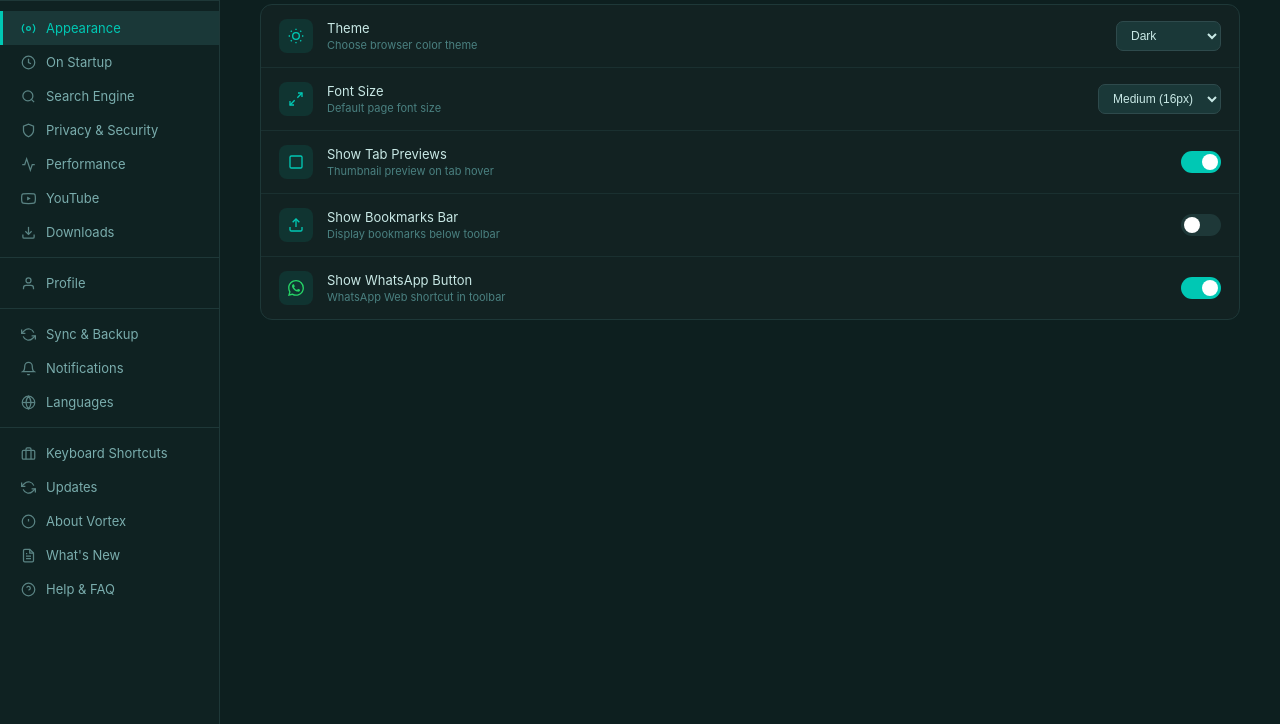
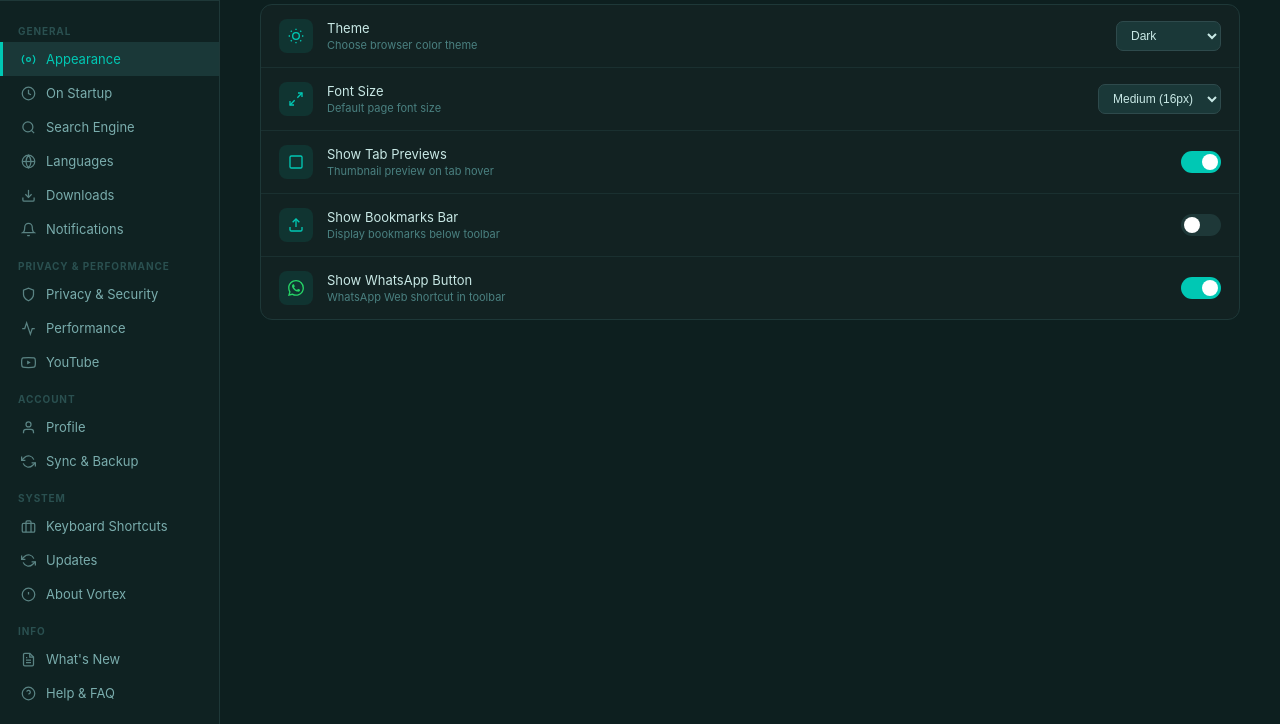
Before and after one commit to RupamSatyaki/VORTEX-Browser, an Electron app: page src/renderer/settings.html in a window 1280 px wide. Shown: the part 76-800 px from the top of the page. Drawn offline with Linux system fonts and the light colour scheme.

Commit message:
v1.2.1: Settings sidebar grouped sections redesign

```diff
--- a/package.json
+++ b/package.json
@@ -1,6 +1,6 @@
 {
   "name": "vortex",
-  "version": "1.2.0",
+  "version": "1.2.1",
   "description": "Vortex Browser - Electron based browser",
   "main": "main.js",
   "author": "Vortex",
--- a/src/renderer/settings.html
+++ b/src/renderer/settings.html
@@ -118,6 +118,16 @@
             height: 1px;
             background: #1e3838;
             margin: 8px 0;
+        }
+
+        .nav-group-label {
+            font-size: 10px;
+            font-weight: 700;
+            text-transform: uppercase;
+            letter-spacing: 0.9px;
+            color: #2a5050;
+            padding: 14px 18px 5px;
+            user-select: none;
         }
 
         /* ── Main content ── */
@@ -586,127 +596,87 @@
             <span>Settings</span>
         </div>
 
+        <!-- Group: General -->
+        <div class="nav-group-label">General</div>
+
         <div class="nav-item active" data-section="appearance">
-            <svg viewBox="0 0 24 24" width="15" height="15" fill="none" stroke="currentColor" stroke-width="2">
-                <circle cx="12" cy="12" r="3" />
-                <path d="M19.07 4.93a10 10 0 0 1 0 14.14M4.93 4.93a10 10 0 0 0 0 14.14" />
-            </svg>
+            <svg viewBox="0 0 24 24" width="15" height="15" fill="none" stroke="currentColor" stroke-width="2"><circle cx="12" cy="12" r="3"/><path d="M19.07 4.93a10 10 0 0 1 0 14.14M4.93 4.93a10 10 0 0 0 0 14.14"/></svg>
             Appearance
         </div>
         <div class="nav-item" data-section="startup">
-            <svg viewBox="0 0 24 24" width="15" height="15" fill="none" stroke="currentColor" stroke-width="2">
-                <circle cx="12" cy="12" r="10" />
-                <polyline points="12 6 12 12 16 14" />
-            </svg>
+            <svg viewBox="0 0 24 24" width="15" height="15" fill="none" stroke="currentColor" stroke-width="2"><circle cx="12" cy="12" r="10"/><polyline points="12 6 12 12 16 14"/></svg>
             On Startup
         </div>
         <div class="nav-item" data-section="search">
-            <svg viewBox="0 0 24 24" width="15" height="15" fill="none" stroke="currentColor" stroke-width="2">
-                <circle cx="11" cy="11" r="8" />
-                <path d="m21 21-4.35-4.35" />
-            </svg>
+            <svg viewBox="0 0 24 24" width="15" height="15" fill="none" stroke="currentColor" stroke-width="2"><circle cx="11" cy="11" r="8"/><path d="m21 21-4.35-4.35"/></svg>
             Search Engine
         </div>
+        <div class="nav-item" data-section="languages">
+            <svg viewBox="0 0 24 24" width="15" height="15" fill="none" stroke="currentColor" stroke-width="2"><circle cx="12" cy="12" r="10"/><line x1="2" y1="12" x2="22" y2="12"/><path d="M12 2a15.3 15.3 0 0 1 4 10 15.3 15.3 0 0 1-4 10 15.3 15.3 0 0 1-4-10 15.3 15.3 0 0 1 4-10z"/></svg>
+            Languages
+        </div>
+        <div class="nav-item" data-section="downloads">
+            <svg viewBox="0 0 24 24" width="15" height="15" fill="none" stroke="currentColor" stroke-width="2"><path d="M21 15v4a2 2 0 0 1-2 2H5a2 2 0 0 1-2-2v-4"/><polyline points="7 10 12 15 17 10"/><line x1="12" y1="15" x2="12" y2="3"/></svg>
+            Downloads
+        </div>
+        <div class="nav-item" data-section="notifications">
+            <svg viewBox="0 0 24 24" width="15" height="15" fill="none" stroke="currentColor" stroke-width="2"><path d="M18 8A6 6 0 0 0 6 8c0 7-3 9-3 9h18s-3-2-3-9"/><path d="M13.73 21a2 2 0 0 1-3.46 0"/></svg>
+            Notifications
+        </div>
+
+        <!-- Group: Privacy & Performance -->
+        <div class="nav-group-label">Privacy & Performance</div>
+
         <div class="nav-item" data-section="privacy">
-            <svg viewBox="0 0 24 24" width="15" height="15" fill="none" stroke="currentColor" stroke-width="2">
-                <path d="M12 22s8-4 8-10V5l-8-3-8 3v7c0 6 8 10 8 10z" />
-            </svg>
+            <svg viewBox="0 0 24 24" width="15" height="15" fill="none" stroke="currentColor" stroke-width="2"><path d="M12 22s8-4 8-10V5l-8-3-8 3v7c0 6 8 10 8 10z"/></svg>
             Privacy & Security
         </div>
         <div class="nav-item" data-section="performance">
-            <svg viewBox="0 0 24 24" width="15" height="15" fill="none" stroke="currentColor" stroke-width="2">
-                <polyline points="22 12 18 12 15 21 9 3 6 12 2 12" />
-            </svg>
+            <svg viewBox="0 0 24 24" width="15" height="15" fill="none" stroke="currentColor" stroke-width="2"><polyline points="22 12 18 12 15 21 9 3 6 12 2 12"/></svg>
             Performance
         </div>
         <div class="nav-item" data-section="youtube">
-            <svg viewBox="0 0 24 24" width="15" height="15" fill="none" stroke="currentColor" stroke-width="2">
-                <path
-                    d="M22.54 6.42a2.78 2.78 0 0 0-1.95-1.96C18.88 4 12 4 12 4s-6.88 0-8.59.46A2.78 2.78 0 0 0 1.46 6.42 29 29 0 0 0 1 12a29 29 0 0 0 .46 5.58 2.78 2.78 0 0 0 1.95 1.96C5.12 20 12 20 12 20s6.88 0 8.59-.46a2.78 2.78 0 0 0 1.95-1.96A29 29 0 0 0 23 12a29 29 0 0 0-.46-5.58z" />
-                <polygon points="9.75 15.02 15.5 12 9.75 8.98 9.75 15.02" fill="currentColor" stroke="none" />
-            </svg>
+            <svg viewBox="0 0 24 24" width="15" height="15" fill="none" stroke="currentColor" stroke-width="2"><path d="M22.54 6.42a2.78 2.78 0 0 0-1.95-1.96C18.88 4 12 4 12 4s-6.88 0-8.59.46A2.78 2.78 0 0 0 1.46 6.42 29 29 0 0 0 1 12a29 29 0 0 0 .46 5.58 2.78 2.78 0 0 0 1.95 1.96C5.12 20 12 20 12 20s6.88 0 8.59-.46a2.78 2.78 0 0 0 1.95-1.96A29 29 0 0 0 23 12a29 29 0 0 0-.46-5.58z"/><polygon points="9.75 15.02 15.5 12 9.75 8.98 9.75 15.02" fill="currentColor" stroke="none"/></svg>
             YouTube
         </div>
-        <div class="nav-item" data-section="downloads">
-            <svg viewBox="0 0 24 24" width="15" height="15" fill="none" stroke="currentColor" stroke-width="2">
-                <path d="M21 15v4a2 2 0 0 1-2 2H5a2 2 0 0 1-2-2v-4" />
-                <polyline points="7 10 12 15 17 10" />
-                <line x1="12" y1="15" x2="12" y2="3" />
-            </svg>
-            Downloads
-        </div>
-        <div class="nav-sep"></div>
+
+        <!-- Group: Account -->
+        <div class="nav-group-label">Account</div>
+
         <div class="nav-item" data-section="profile">
-            <svg viewBox="0 0 24 24" width="15" height="15" fill="none" stroke="currentColor" stroke-width="2">
-                <path d="M20 21v-2a4 4 0 0 0-4-4H8a4 4 0 0 0-4 4v2" />
-                <circle cx="12" cy="7" r="4" />
-            </svg>
+            <svg viewBox="0 0 24 24" width="15" height="15" fill="none" stroke="currentColor" stroke-width="2"><path d="M20 21v-2a4 4 0 0 0-4-4H8a4 4 0 0 0-4 4v2"/><circle cx="12" cy="7" r="4"/></svg>
             Profile
         </div>
-        <div class="nav-sep"></div>
         <div class="nav-item" data-section="sync">
-            <svg viewBox="0 0 24 24" width="15" height="15" fill="none" stroke="currentColor" stroke-width="2">
-                <polyline points="1 4 1 10 7 10" />
-                <polyline points="23 20 23 14 17 14" />
-                <path d="M20.49 9A9 9 0 0 0 5.64 5.64L1 10M23 14l-4.64 4.36A9 9 0 0 1 3.51 15" />
-            </svg>
+            <svg viewBox="0 0 24 24" width="15" height="15" fill="none" stroke="currentColor" stroke-width="2"><polyline points="1 4 1 10 7 10"/><polyline points="23 20 23 14 17 14"/><path d="M20.49 9A9 9 0 0 0 5.64 5.64L1 10M23 14l-4.64 4.36A9 9 0 0 1 3.51 15"/></svg>
             Sync & Backup
         </div>
-        <div class="nav-item" data-section="notifications">
-            <svg viewBox="0 0 24 24" width="15" height="15" fill="none" stroke="currentColor" stroke-width="2">
-                <path d="M18 8A6 6 0 0 0 6 8c0 7-3 9-3 9h18s-3-2-3-9" />
-                <path d="M13.73 21a2 2 0 0 1-3.46 0" />
-            </svg>
-            Notifications
-        </div>
-        <div class="nav-item" data-section="languages">
-            <svg viewBox="0 0 24 24" width="15" height="15" fill="none" stroke="currentColor" stroke-width="2">
-                <circle cx="12" cy="12" r="10" />
-                <line x1="2" y1="12" x2="22" y2="12" />
-                <path d="M12 2a15.3 15.3 0 0 1 4 10 15.3 15.3 0 0 1-4 10 15.3 15.3 0 0 1-4-10 15.3 15.3 0 0 1 4-10z" />
-            </svg>
-            Languages
-        </div>
-        <div class="nav-sep"></div>
+
+        <!-- Group: System -->
+        <div class="nav-group-label">System</div>
+
         <div class="nav-item" data-section="shortcuts">
-            <svg viewBox="0 0 24 24" width="15" height="15" fill="none" stroke="currentColor" stroke-width="2">
-                <rect x="2" y="7" width="20" height="14" rx="2" />
-                <path d="M16 21V5a2 2 0 0 0-2-2h-4a2 2 0 0 0-2 2v16" />
-            </svg>
+            <svg viewBox="0 0 24 24" width="15" height="15" fill="none" stroke="currentColor" stroke-width="2"><rect x="2" y="7" width="20" height="14" rx="2"/><path d="M16 21V5a2 2 0 0 0-2-2h-4a2 2 0 0 0-2 2v16"/></svg>
             Keyboard Shortcuts
         </div>
         <div class="nav-item" data-section="updates">
-            <svg viewBox="0 0 24 24" width="15" height="15" fill="none" stroke="currentColor" stroke-width="2">
-                <polyline points="1 4 1 10 7 10" />
-                <polyline points="23 20 23 14 17 14" />
-                <path d="M20.49 9A9 9 0 0 0 5.64 5.64L1 10M23 14l-4.64 4.36A9 9 0 0 1 3.51 15" />
-            </svg>
+            <svg viewBox="0 0 24 24" width="15" height="15" fill="none" stroke="currentColor" stroke-width="2"><polyline points="1 4 1 10 7 10"/><polyline points="23 20 23 14 17 14"/><path d="M20.49 9A9 9 0 0 0 5.64 5.64L1 10M23 14l-4.64 4.36A9 9 0 0 1 3.51 15"/></svg>
             Updates
         </div>
         <div class="nav-item" data-section="about">
-            <svg viewBox="0 0 24 24" width="15" height="15" fill="none" stroke="currentColor" stroke-width="2">
-                <circle cx="12" cy="12" r="10" />
-                <line x1="12" y1="8" x2="12" y2="12" />
-                <line x1="12" y1="16" x2="12.01" y2="16" />
-            </svg>
+            <svg viewBox="0 0 24 24" width="15" height="15" fill="none" stroke="currentColor" stroke-width="2"><circle cx="12" cy="12" r="10"/><line x1="12" y1="8" x2="12" y2="12"/><line x1="12" y1="16" x2="12.01" y2="16"/></svg>
             About Vortex
         </div>
+
+        <!-- Group: Info -->
+        <div class="nav-group-label">Info</div>
+
         <div class="nav-item" data-section="changelog">
-            <svg viewBox="0 0 24 24" width="15" height="15" fill="none" stroke="currentColor" stroke-width="2">
-                <path d="M14 2H6a2 2 0 0 0-2 2v16a2 2 0 0 0 2 2h12a2 2 0 0 0 2-2V8z" />
-                <polyline points="14 2 14 8 20 8" />
-                <line x1="16" y1="13" x2="8" y2="13" />
-                <line x1="16" y1="17" x2="8" y2="17" />
-                <polyline points="10 9 9 9 8 9" />
-            </svg>
+            <svg viewBox="0 0 24 24" width="15" height="15" fill="none" stroke="currentColor" stroke-width="2"><path d="M14 2H6a2 2 0 0 0-2 2v16a2 2 0 0 0 2 2h12a2 2 0 0 0 2-2V8z"/><polyline points="14 2 14 8 20 8"/><line x1="16" y1="13" x2="8" y2="13"/><line x1="16" y1="17" x2="8" y2="17"/><polyline points="10 9 9 9 8 9"/></svg>
             What's New
         </div>
         <div class="nav-item" data-section="faq">
-            <svg viewBox="0 0 24 24" width="15" height="15" fill="none" stroke="currentColor" stroke-width="2">
-                <circle cx="12" cy="12" r="10"/>
-                <path d="M9.09 9a3 3 0 0 1 5.83 1c0 2-3 3-3 3"/>
-                <line x1="12" y1="17" x2="12.01" y2="17"/>
-            </svg>
+            <svg viewBox="0 0 24 24" width="15" height="15" fill="none" stroke="currentColor" stroke-width="2"><circle cx="12" cy="12" r="10"/><path d="M9.09 9a3 3 0 0 1 5.83 1c0 2-3 3-3 3"/><line x1="12" y1="17" x2="12.01" y2="17"/></svg>
             Help & FAQ
         </div>
     </nav>
```
Also changed, not shown: src/renderer/js/changelog.js (+29 -3 lines).
